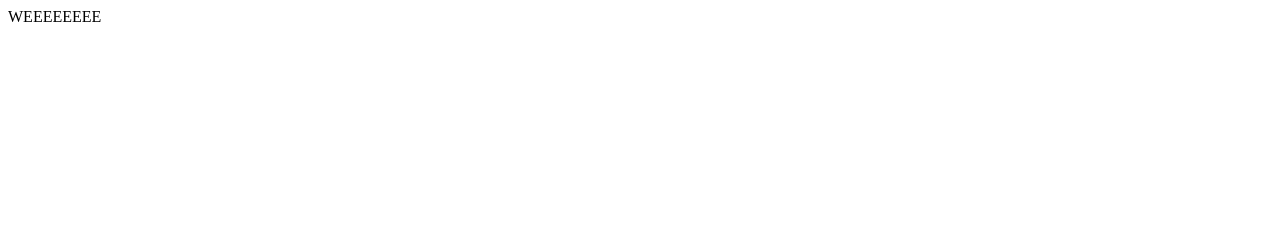
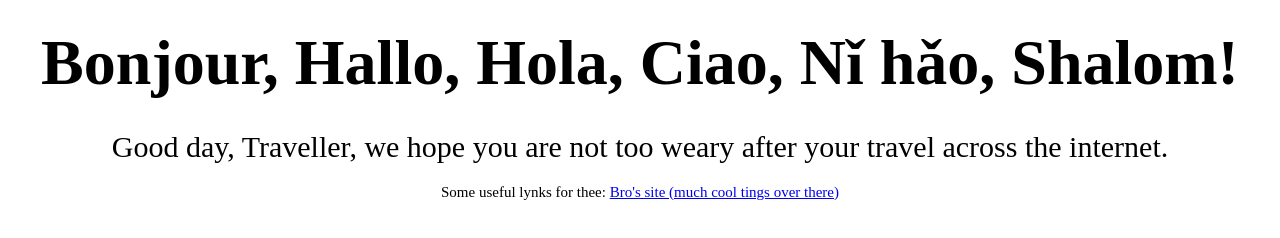
Before and after one commit to dapeef/boxonthefloor, a plain HTML site: page index.html in a window 1280 px wide. Drawn offline with Linux system fonts and the light colour scheme.

Commit message:
Added hellos, traveller, kneasle link

```diff
--- a/index.html
+++ b/index.html
@@ -1,7 +1,39 @@
 <!DOCTYPE html>
 
 <html>
+
+<head>
+  <title>Homeeee :)</title>
+  <style>
+    body {
+      text-align: center;
+      margin-left: 3vw;
+      margin-right: 3vw;
+    }
+
+    #hellos {
+      font-size: 500px;
+      font-size: 5vw;
+      font-weight: bold;
+      margin-top: 2vw;
+    }
+
+    #traveller {
+      font-size: 30px;
+      margin-top: 30px;
+    }
+
+    #links {
+      font-size: 15px;
+      margin-top: 20px;
+    }
+  </style>
+</head>
+
 <body>
-    WEEEEEEEE
+  <div id="hellos">Bonjour, Hallo, Hola, Ciao, Nǐ hǎo, Shalom!</div>
+  <div id="traveller">Good day, Traveller, we hope you are not too weary after your travel across the internet.</div>
+  <div id="links">Some useful lynks for thee: <a href="https://kneasle.github.io/">Bro's site (much cool tings over there)</a></div>
 </body>
+
 </html>
```
